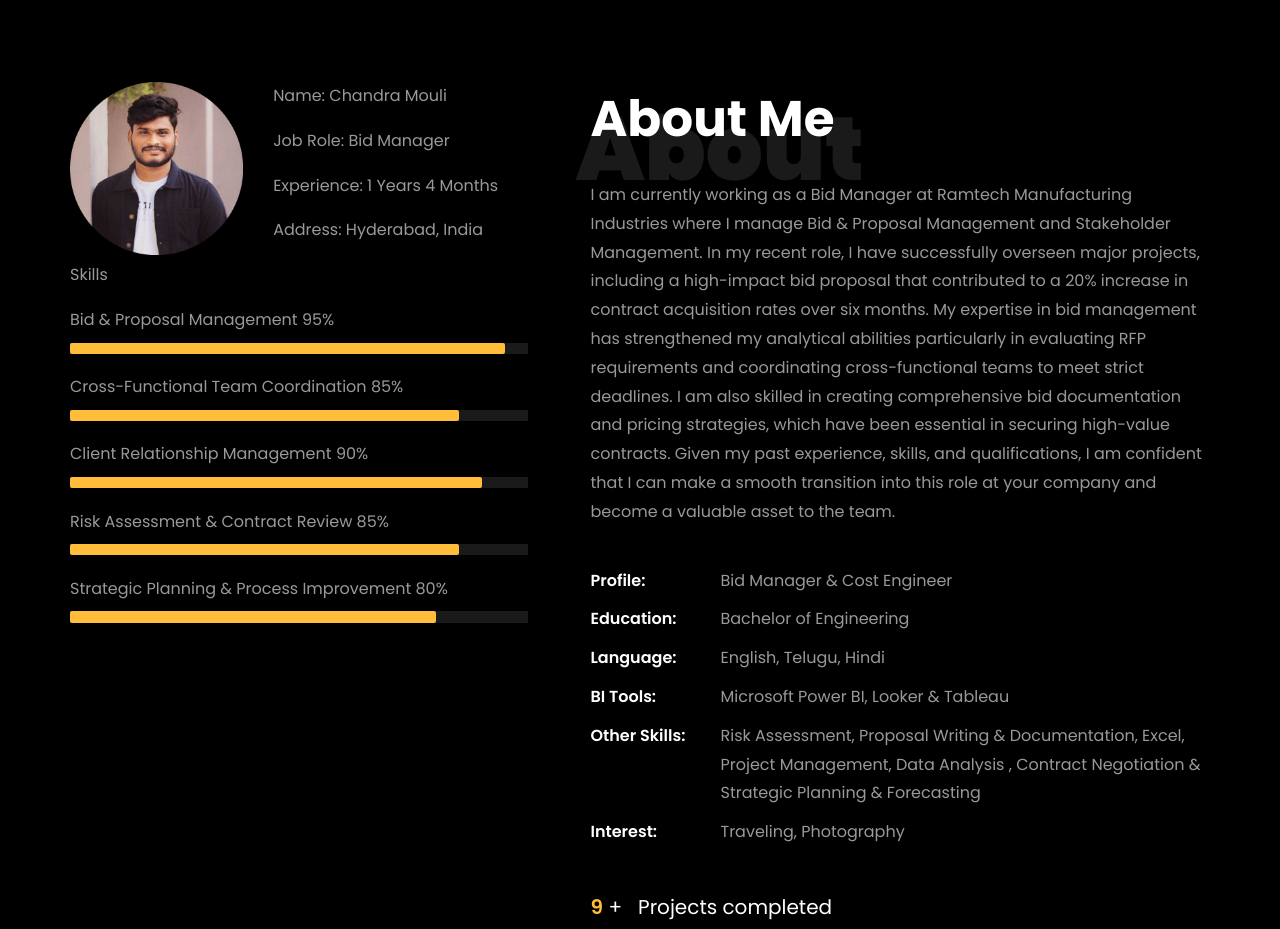
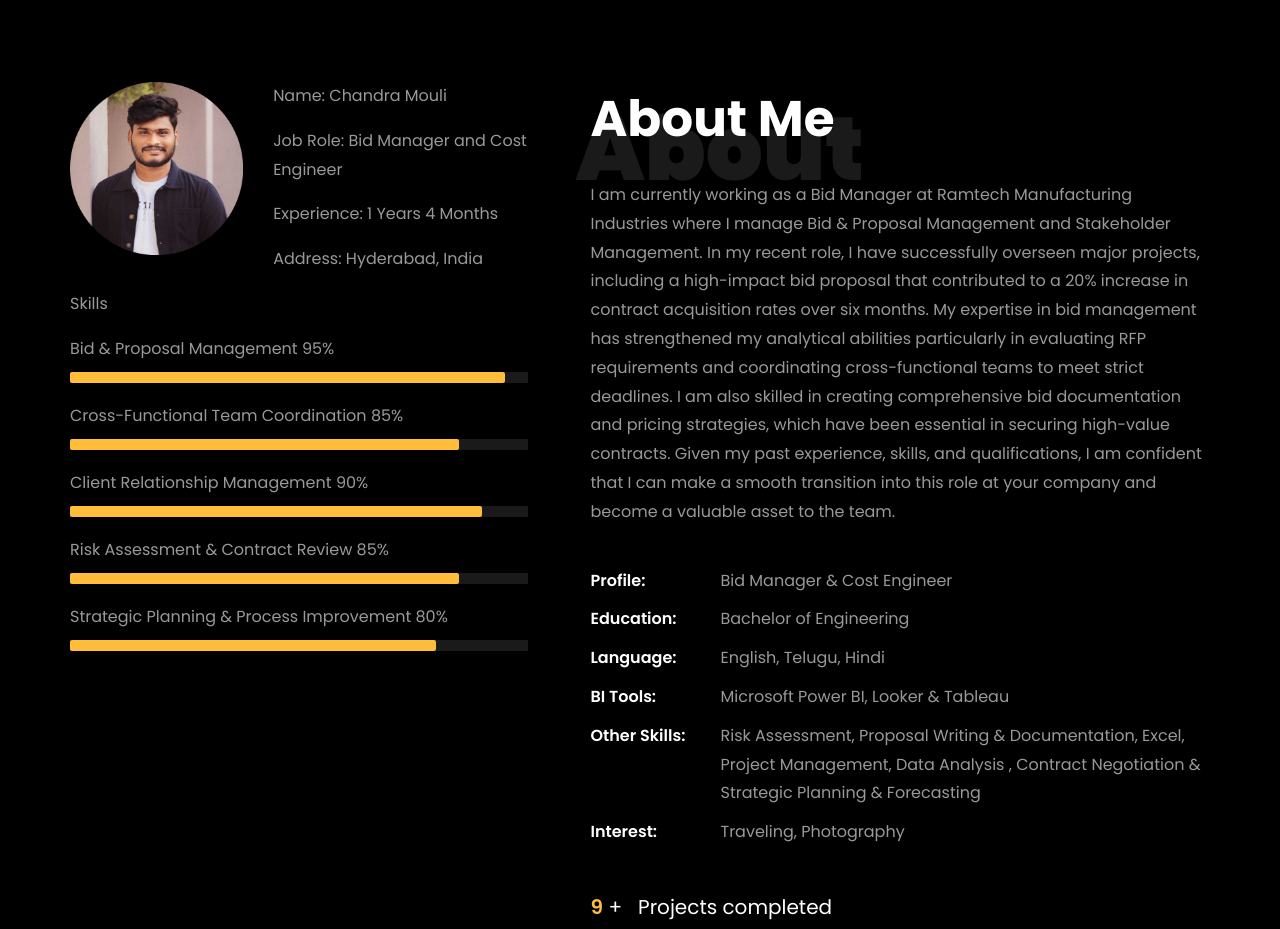
Before and after one commit to ChandraMouli-Koyyana/ChandraMouli-Portfolio, a plain HTML site: page index.html in a window 1280 px wide. Shown: the part 780-1709 px from the top of the page. Drawn offline with Linux system fonts and the light colour scheme; files whose address does not match are found by name.

Commit message:
Update index.html

```diff
--- a/index.html
+++ b/index.html
@@ -221,7 +221,7 @@
 									<div class="col-sm-6 col-md-7">
 									  <div class="about-info">
 										<p><span class="title-s">Name: </span> <span>Chandra Mouli</span></p>
-										<p><span class="title-s">Job Role: </span> <span>Bid Manager</span></p>
+										<p><span class="title-s">Job Role: </span> <span>Bid Manager and Cost Engineer</span></p>
 										<p><span class="title-s">Experience: </span> <span>1 Years 4 Months</span></p>
 										<p><span class="title-s">Address: </span> <span>Hyderabad, India</span></p>
 									  </div>
```
